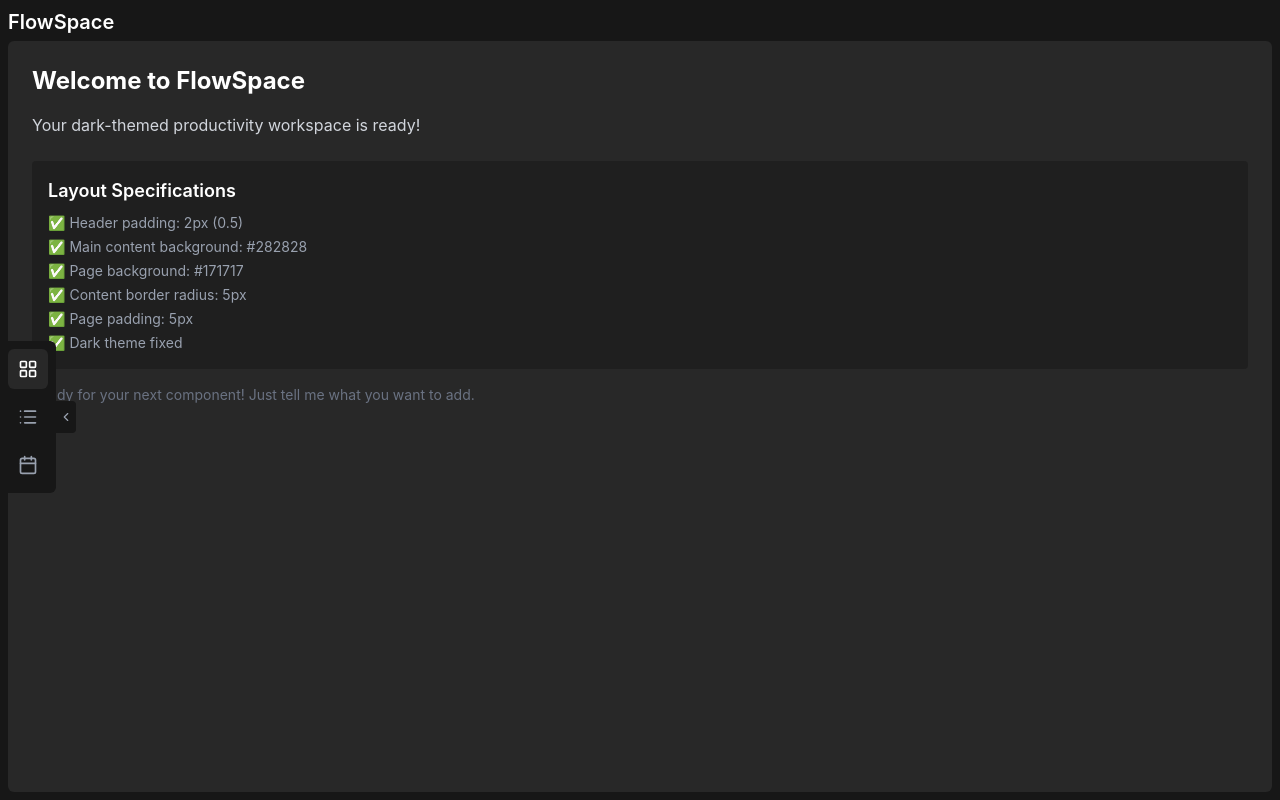
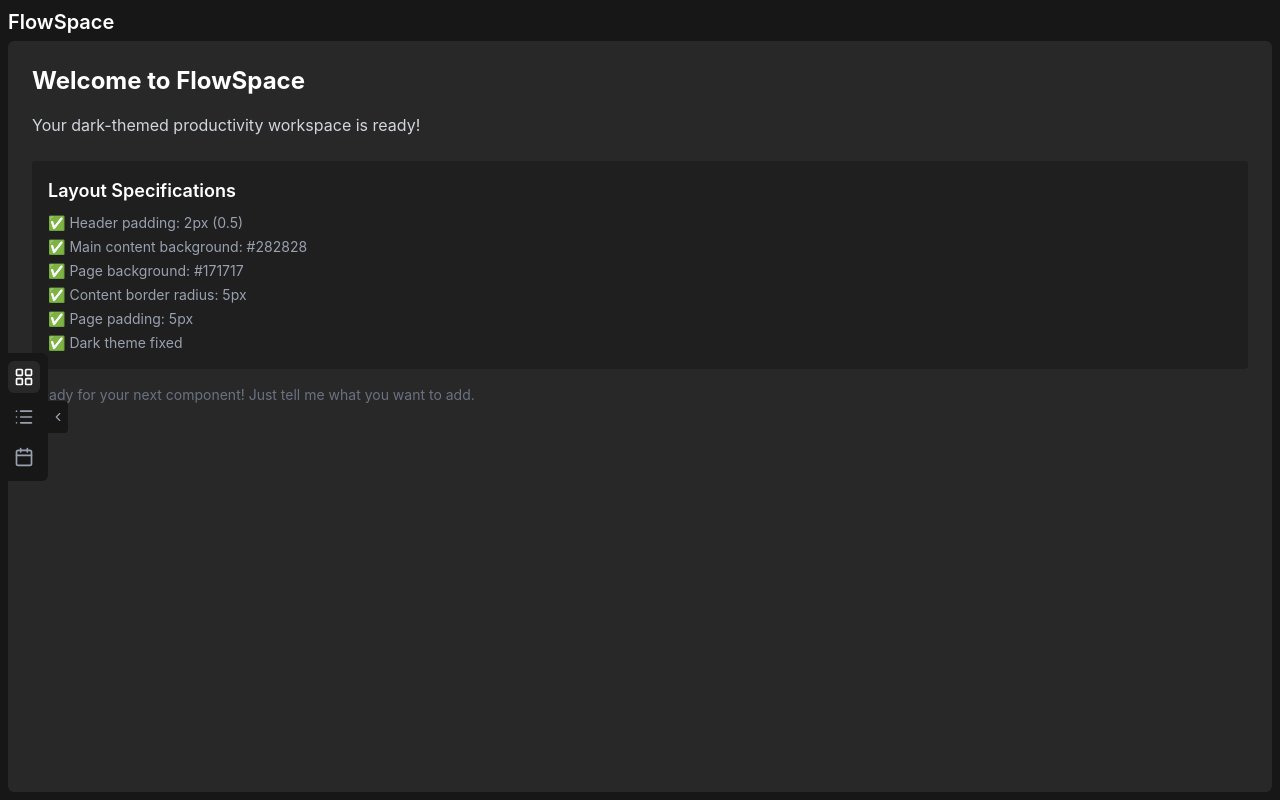
Before and after one commit to wins0nLYQ/flow-space, a React (Vite) app: page / in a window 1280 px wide. Built offline with nearby package versions, Linux system fonts and the light colour scheme.

Commit message:
Toolbar animation

```diff
--- a/src/components/Toolbar.tsx
+++ b/src/components/Toolbar.tsx
@@ -16,13 +16,15 @@ export function Toolbar({ currentView = 'board', onViewChange }: ToolbarProps) {
   ];
 
   return (
+    <div className="absolute left-0 top-1/2 -translate-y-1/2 flex items-center">
+      {/* Toolbar content */}
       <div
-      className={`absolute left-0 top-1/2 -translate-y-1/2 h-auto bg-primary rounded-r-md transition-all duration-300 ease-in-out py-2 ${
+        className={`h-auto bg-primary rounded-r-md transition-all duration-150 ease-in-out py-2 ${
           isOpen ? 'pr-2' : 'w-0 overflow-hidden'
         }`}
       >
         {/* Icon list */}
-      <div className={`flex flex-col items-center gap-2 ${isOpen ? '' : 'opacity-0'}`}>
+        <div className={`flex flex-col items-center gap-2 ${isOpen ? '' : 'invisible'}`}>
           {views.map((view) => {
             const Icon = view.icon;
             const isActive = currentView === view.id;
@@ -31,27 +33,23 @@ export function Toolbar({ currentView = 'board', onViewChange }: ToolbarProps) {
               <button
                 key={view.id}
                 onClick={() => onViewChange?.(view.id)}
-              className={`relative group w-10 h-10 flex items-center justify-center rounded-md transition-colors ${
+                className={`w-8 h-8 flex items-center justify-center rounded-md transition-colors ${
                   isActive
                     ? 'bg-secondary text-white'
                     : 'text-gray-400 hover:text-white hover:bg-secondary/50'
                 }`}
               >
                 <Icon size={20} />
-
-              {/* Tooltip */}
-              <div className="absolute left-full ml-2 px-2 py-1 bg-secondary rounded text-sm text-white opacity-0 group-hover:opacity-100 transition-opacity pointer-events-none whitespace-nowrap">
-                {view.label}
-              </div>
               </button>
             );
           })}
         </div>
+      </div>
 
-      {/* Toggle button */}
+      {/* Toggle button - sticks to right of toolbar */}
       <button
         onClick={() => setIsOpen(!isOpen)}
-        className="absolute right-0 top-1/2 -translate-y-1/2 translate-x-full w-5 h-8 bg-primary flex items-center justify-center rounded-r text-gray-400 hover:text-white transition-colors"
+        className="w-5 h-8 bg-primary flex items-center justify-center rounded-r text-gray-400 hover:text-white transition-colors"
       >
         {isOpen ? <ChevronLeft size={14} /> : <ChevronRight size={14} />}
       </button>
```
Lines whose indentation alone changed are shown as unchanged.
